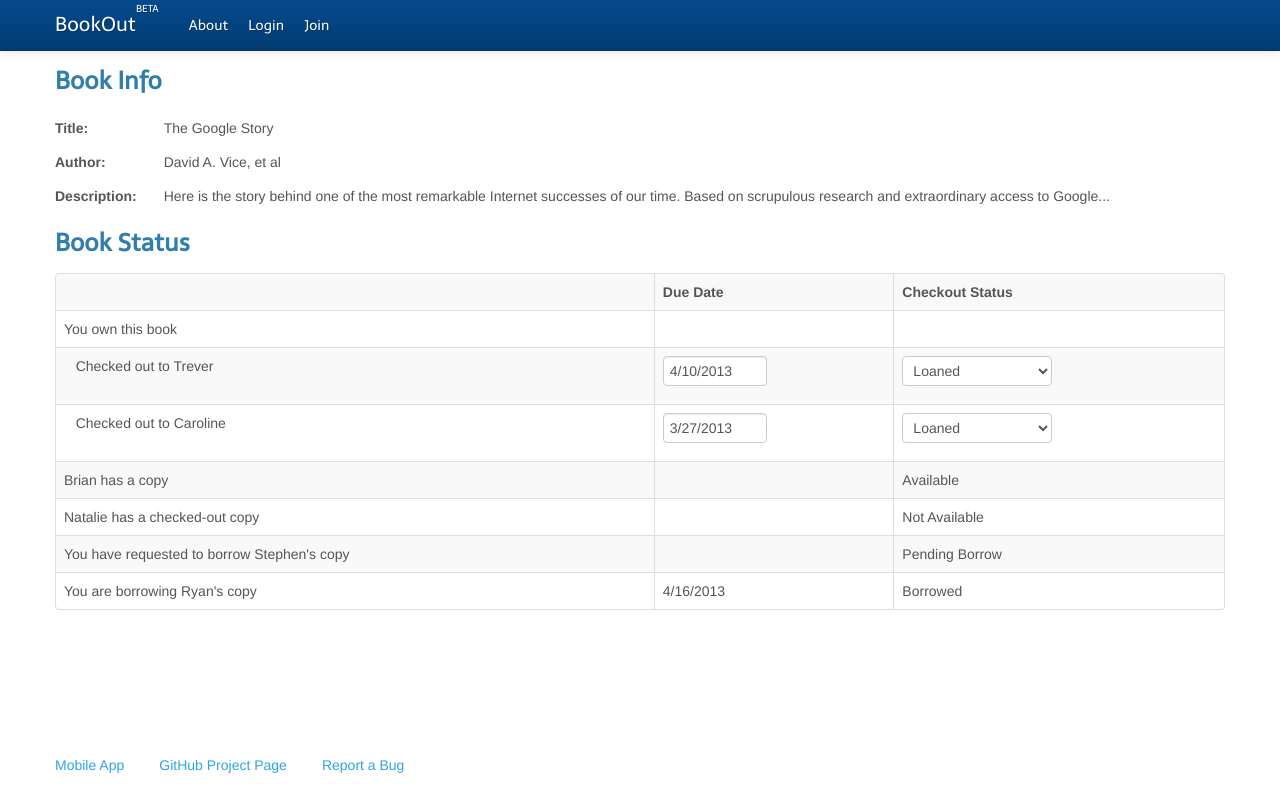
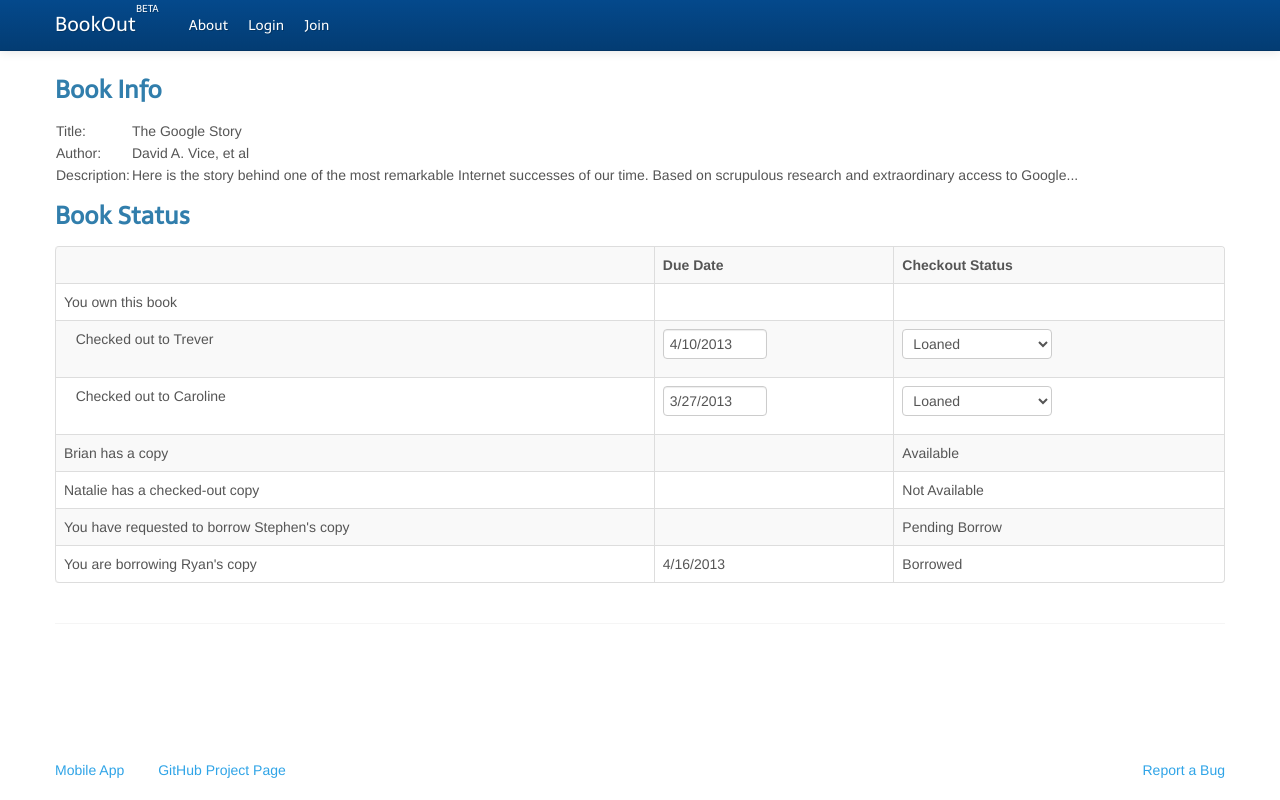
Before and after one commit to byu-osl/bookout, a Flask app: page /bookinfo in a window 1280 px wide. Run offline with Flask 2, Linux system fonts and the light colour scheme; some libraries are stand-ins or nearby versions.

Commit message:
Cleaned up CSS and fixed header and footer
Removed unnecessary CSS, fixed header to be fixed to top, and re-coded
footer to use CSS from bootswatch (also increased footer item spacing in
bootswatch).

```diff
--- a/bookout/static/css/bootswatch.css
+++ b/bookout/static/css/bootswatch.css
@@ -124,7 +124,7 @@ section {
 }
 
 .links > a {
-	margin-right: 10px;
+	margin-right: 30px;
 }
 
 .bsa {
@@ -163,7 +163,7 @@ body .one .bsa_it_p {
 }
 
 #footer .links a {
-	margin-right: 10px;
+	margin-right: 30px;
 }
 
 @media (max-width: 480px) {
--- a/bookout/static/css/maintemplate.css
+++ b/bookout/static/css/maintemplate.css
@@ -1,65 +1,5 @@
 
 /*****CSS for the Main Template*****/
-
-/*body {
-    padding-top: 75px;
-}*/
-
-/*#footer	{
-	float: left;
-	width: 960px;
-	margin-top: 45px;
-	line-height: 80px;
-	border-top: 1px solid #f5f5f5;
-}*/
-
-#footer ul {
-	margin: 0;
-	padding: 0;
-}
-
-#footer li {
-	display: inline-block;
-	margin-right: 25px;
-	line-height: 50px;
-	float: left;
-	list-style: none;
-}
-
-#settings_img{
-	height: 20px;
-	width: 20px;
-	/*background: url(../img/glyphicons-halflings-white.png) -434px -2px;*/
-}
-
-#settings_button_div{
-	margin-left:10px;
-}
-
-#settings_button{
-	color: #ffffff;
-	text-shadow: 0 -1px 0 rgba(0, 0, 0, 0.25);
-	background-color: #033769;
-	background-image: -moz-linear-gradient(top, #033c73, #022f5a);
-	background-image: -webkit-gradient(linear, 0 0, 0 100%, from(#033c73), to(#022f5a));
-	background-image: -webkit-linear-gradient(top, #033c73, #022f5a);
-	background-image: -o-linear-gradient(top, #033c73, #022f5a);
-	background-image: linear-gradient(to bottom, #033c73, #022f5a);
-	background-repeat: repeat-x;
-	border-color: #022f5a #022f5a #000810;
-	border-color: rgba(0, 0, 0, 0.1) rgba(0, 0, 0, 0.1) rgba(0, 0, 0, 0.25);
-	filter: progid:DXImageTransform.Microsoft.gradient(startColorstr='#ff033c73', endColorstr='#ff022f5a', GradientType=0);
-	filter: progid:DXImageTransform.Microsoft
-}
-
-#settings_button:hover{
-	color: #ffffff;
-	background-color: #022f5a;
-}
-
-.main_nav{
-	position:relative;
-}
 
 #nav_search_input{
 	background-image: url(../img/search-icon-gray-wider.png);
@@ -87,7 +27,7 @@
 	border-bottom-right-radius: 15px;
 }
 
-/* Sticky footer styles
+/* Sticky footer styles, from http://twitter.github.io/bootstrap/examples/sticky-footer-navbar.html
 -------------------------------------------------- */
 
 html,
@@ -108,10 +48,8 @@ margin: 0 auto -60px;
 /* Set the fixed height of the footer here */
 #push,
 #footer {
-height: 60px;
-}
-#footer {
-background-color: #ffffff;
+height: 20px;
+padding-top: 20px;
 }
 
 /* Lastly, apply responsive CSS fixes as necessary */
@@ -130,20 +68,6 @@ background-color: #ffffff;
 -------------------------------------------------- */
 /* Not required for template or sticky footer method. */
 
-/*.container {
-width: auto;
-max-width: 680px;
+#wrap > .container {
+padding-top: 60px;
 }
-.container .credit {
-margin: 20px 0;
-}*/
-
-.infoTable td {
-	padding: 7px;
-}
-
-.infoTable td.infoLabel {
-	padding-left: 0;
-	padding-right: 20px;
-	font-weight: bold;
-}
--- a/bookout/templates/maintemplate.html
+++ b/bookout/templates/maintemplate.html
@@ -29,7 +29,7 @@
 
 <body>
 	<div id="wrap">
-		<div class="navbar navbar-inverse navbar-fixed-top main_nav">
+		<div class="navbar navbar-inverse navbar-fixed-top">
 			<div class="navbar-inner">
 				<div class="container">
 					<a class="brand pull-left" href="{{ url_for('index') }}">BookOut<sup style="font-size:10px;vertical-align:top;">BETA</sup></a>
@@ -86,22 +86,19 @@
 			{% block content %}
 			{% endblock %}
 
+			<hr>
 		</div>
-		<div id="push"></div>
 	</div>
-
-	<div id="footer">
-		<div class="container">
+	<div class="container">
+		<footer id="footer">
+			<p class="pull-right"><a href="https://github.com/byu-osl/bookout/issues/new" target="_blank">Report a Bug</a></p>
 			<div class="links">
-				<ul>
-					<li><a href="{{ url_for('mobile_app') }}">Mobile App</a></li>
-					<li><a href="http://github.com/byu-osl/bookout">GitHub Project Page</a></li>
-					<!--<li><a href="{{ url_for('donate') }}">Donate</a></li>
-					<li><a href="{{ url_for('about') }}">Terms of Use</a></li>-->
-					<li><a class="pull-right" href="https://github.com/byu-osl/bookout/issues/new" target="_blank">Report a Bug</a></li>
-				</ul>
+				<a href="{{ url_for('mobile_app') }}">Mobile App</a>
+				<a href="http://github.com/byu-osl/bookout">GitHub Project Page</a>
+				<!--<a href="{{ url_for('donate') }}">Donate</a>-->
+				<!--<a href="{{ url_for('about') }}">Terms of Use</a>-->
 			</div>
-		</div>
+		</footer>
 	</div>
 
 	<script src="http://code.jquery.com/jquery.js"></script>
```
